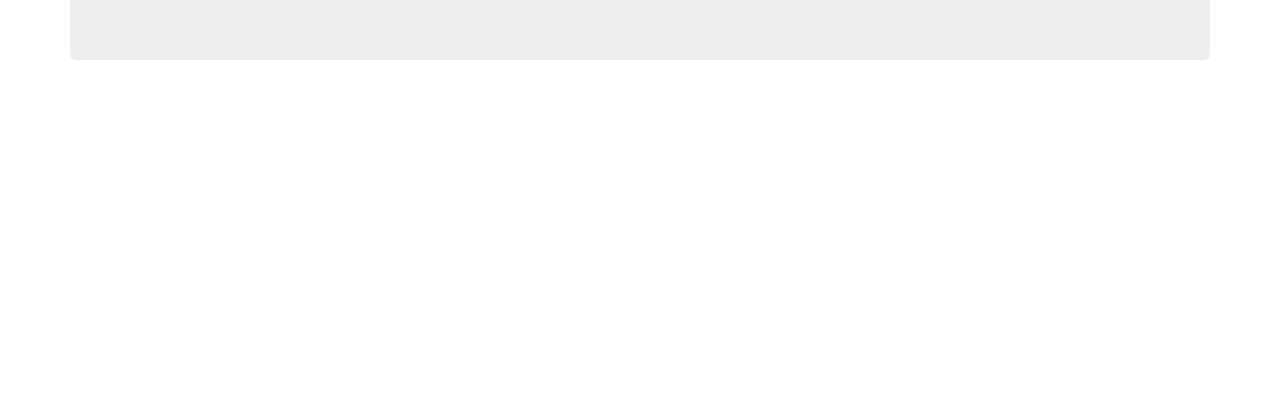
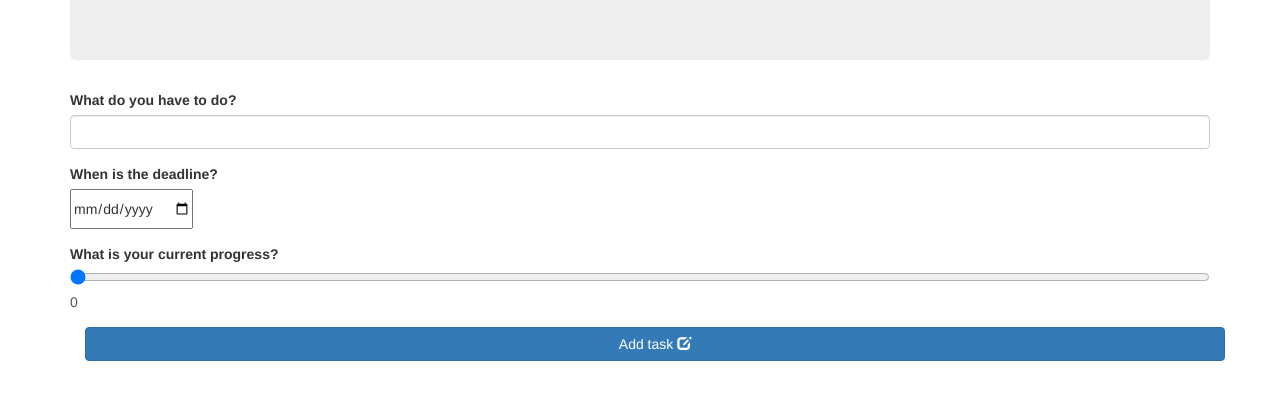
Before and after one commit to patreu22/ProgrammierpraktikumTest, a plain HTML site: page demoAdd.html in a window 1280 px wide. Shown: the part 252-652 px from the top of the page. Drawn offline with nearby package versions, Linux system fonts and the light colour scheme.

Commit message:
Modal replaced through new Add site, Menu links improved, AddTodo Finished

```diff
--- a/demoAdd.html
+++ b/demoAdd.html
@@ -25,7 +25,7 @@
         <nav class="navbar navbar-default">
           <div class="container-fluid">
             <div class="navbar-header">
-              <a class="navbar-brand" href="#">Demo Organizer</a>
+              <a class="navbar-brand" href="../demoIndex.html">Demo Organizer</a>
             </div>
             <div>
               <ul class="nav navbar-nav">
@@ -45,5 +45,31 @@
           </div>
         </div>
 
+        <!--Add Form -->
+        <div class="container">
+          <form role="form">
+            <div class="form-group">
+              <label for="todo">What do you have to do?</label>
+              <input type="text" class="form-control" id="todo" maxlength="160">
+            </div>
+            <div class="form-group">
+              <label for="deadline">When is the deadline?</label></br>
+              <input type="date" name="deadline" id="deadline">
+            </div>
+            <div class="form-group">
+              <label for="progressbar">What is your current progress?</label>
+              <input oninput="x.value=parseInt(progressbar.value)" type="range" id="progressbar" value="0"><output name="x" for="progressbar">0</output>
+            </div>
+          </form>
+
+        <!--Add a to do-->
+        <div class="container">
+          <a href="../demoIndex.html" role="button" class="btn btn-primary btn-block">Add task
+          <span class="glyphicon glyphicon-edit"></span></a>
+        </div>
+
+
+
+
   </body>
 </html>
```
Also changed, not shown: demoImpressum.html (+1 -1 lines), demoIndex.html (+7 -34 lines).
